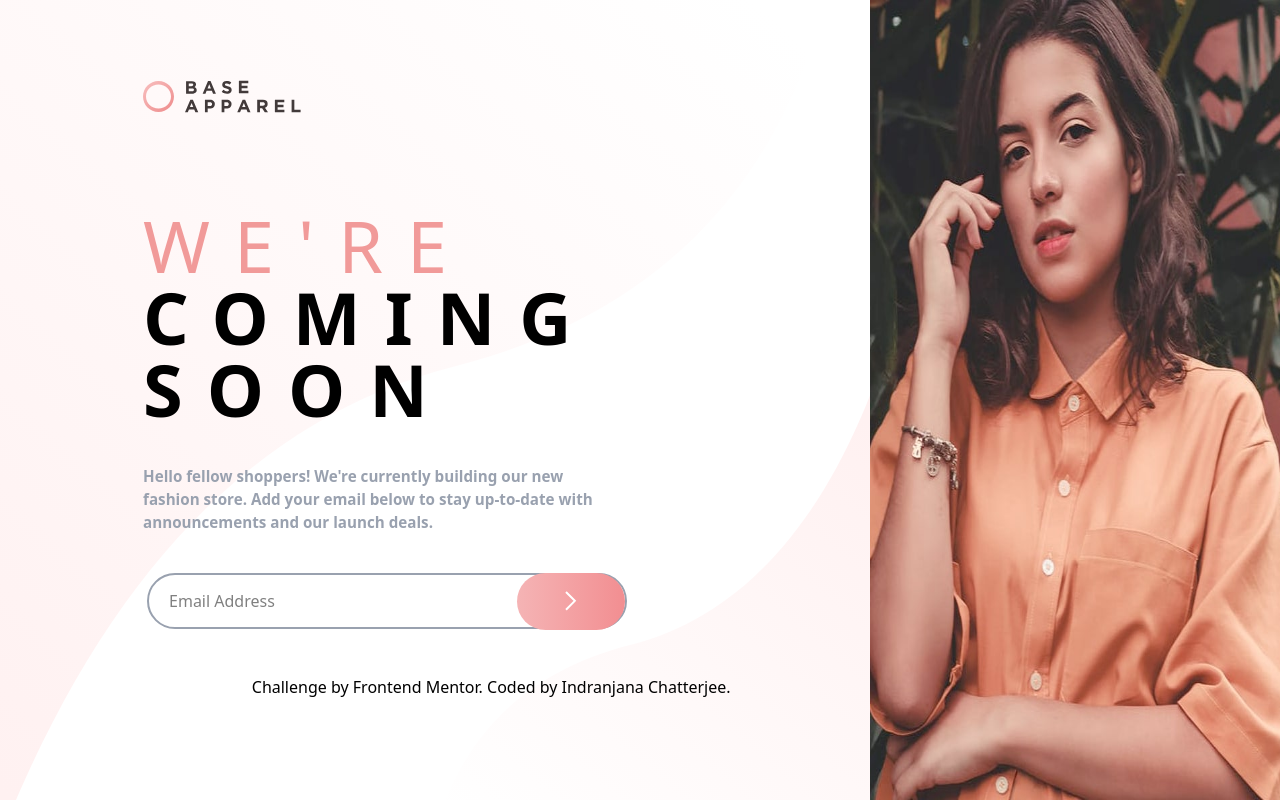
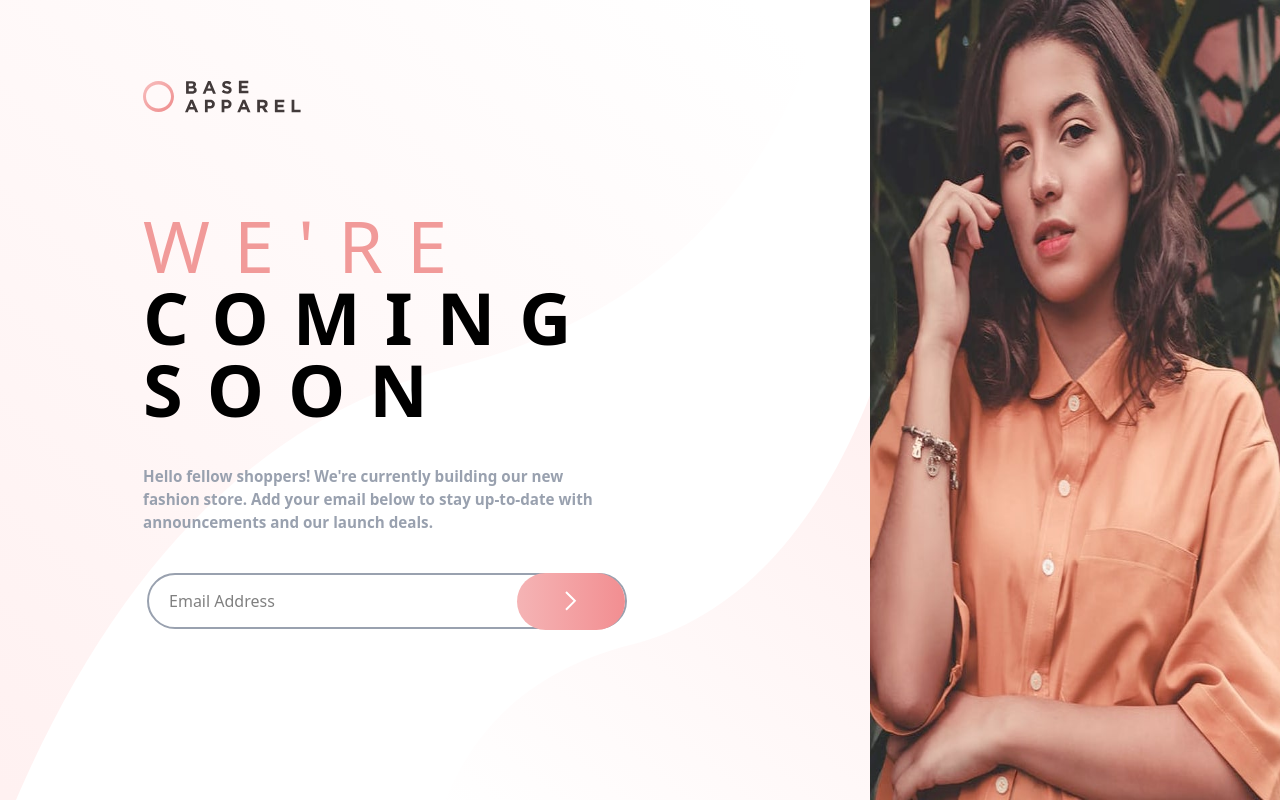
Before and after one commit to IndranjanaChatterjee/Base-Apparel-coming-soon-page, a React (Vite) app in the folder coming/: page / in a window 1280 px wide. Built offline with nearby package versions, Linux system fonts and the light colour scheme.

Commit message:
Feat:FIX

```diff
--- a/coming/src/Components/LeftSection.jsx
+++ b/coming/src/Components/LeftSection.jsx
@@ -70,18 +70,7 @@ export default function LeftSection() {
           </p>
         </div>
 
-        <footer className="w-full mt-9 text-center">
-          <p class="attribution">
-            Challenge by{" "}
-            <a
-              href="https://www.frontendmentor.io?ref=challenge"
-              target="_blank"
-            >
-              Frontend Mentor
-            </a>
-            . Coded by <a href="https://www.frontendmentor.io/profile/IndranjanaChatterjee">Indranjana Chatterjee</a>.
-          </p>
-        </footer>
+
       </div>
     </div>
   );
--- a/coming/src/index.css
+++ b/coming/src/index.css
@@ -1,33 +1,35 @@
 @import "tailwindcss";
-@import url('https://fonts.googleapis.com/css2?family=Josefin+Sans:ital,wght@0,100..700;1,100..700&family=Outfit:wght@100..900&family=Young+Serif&display=swap');
+@import url("https://fonts.googleapis.com/css2?family=Josefin+Sans:ital,wght@0,100..700;1,100..700&family=Outfit:wght@100..900&family=Young+Serif&display=swap");
 
-
-body{
+body {
   display: flex;
   justify-content: center;
   align-items: center;
-
-
 }
 
-.leftsection{
+.leftsection {
   background-image: url("../images/bg-pattern-desktop.svg");
   background-size: cover;
 }
 
-::placeholder{
+::placeholder {
   color: gray;
   font-weight: 500;
 }
 
-.btn{
-  background: linear-gradient(to right,#f5b4b5,#f28e91);
+.btn {
+  background: linear-gradient(to right, #f5b4b5, #f28e91);
+}
+.btn:hover {
+  cursor: pointer;
+  background: #f9d2d3;
+  z-index: 1000;
+  box-shadow: 0px 1px 20px 4px rgb(77, 76, 76);
+}
 
+@media (min-width: 1000px) {
+  body {
+    overflow-y: hidden;
+    overflow-x: hidden;
+  }
 }
-.btn:hover{
-  cursor: pointer;
-  background:#f9d2d3;
-  z-index: 1000;
-  box-shadow: 0px 1px 20px 4px rgb(77, 76, 76);;
-
-}
```
